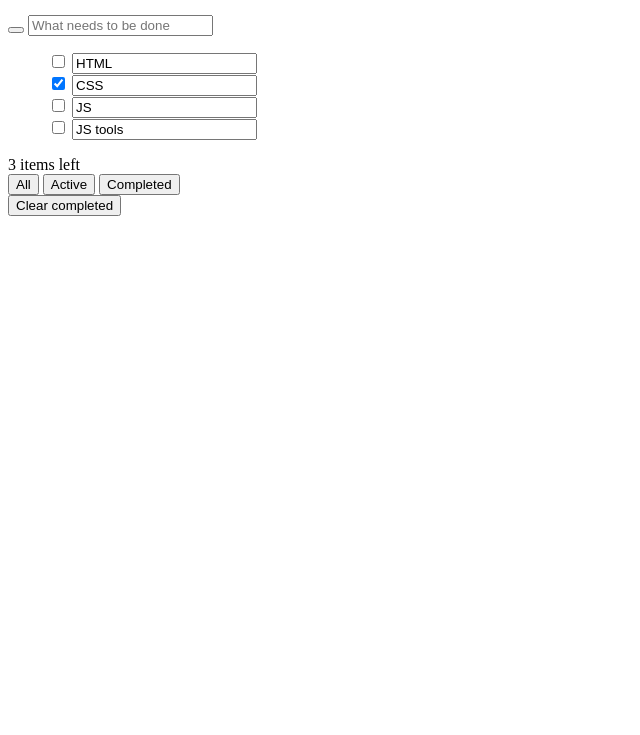
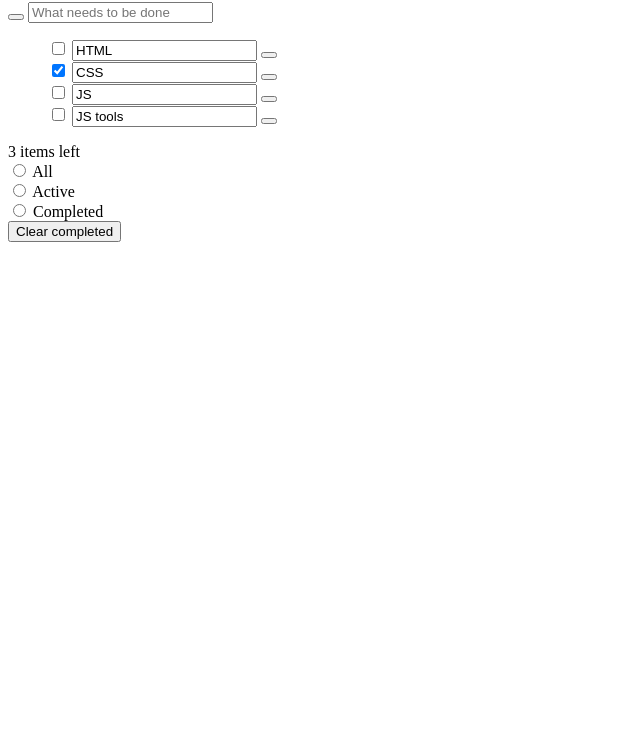
Before and after one commit to ok-technopolis-autumn-2022/Emelyanov_Pavel, a plain HTML site: page index.html in a window 1280 px wide. Shown: the part 65-800 px from the top of the page, without its empty margins (0-640 px from the left). Drawn offline with Linux system fonts and the light colour scheme.

Commit message:
Fixing tags

```diff
--- a/index.html
+++ b/index.html
@@ -7,13 +7,13 @@
         </title>
     </head>
     <body>
-        <div class="to_dos_page">
+        <section class="todos_page">
             <header class="title_of_page">
                 <h1>
                     todos
                 </h1>
             </header>
-            <section class="todos_section">
+            <main class="main_part_of_todos_app">
                 <header class="todos_lst_header">
                     <button class="btn_with_image"></button>
                     <input type="text" placeholder="What needs to be done" class="header_input">
@@ -23,18 +23,22 @@
                         <div class="item_in_list">
                             <input type="checkbox">
                             <input type="text" value="HTML" class="main_list_text">
+                            <button class="delete_btn"></button>
                         </div>
                         <div class="item_in_list">
                             <input type="checkbox" checked>
                             <input type="text" value="CSS" class="main_list_text">
+                            <button class="delete_btn"></button>
                         </div>
                         <div class="item_in_list">
                             <input type="checkbox">
                             <input type="text" value="JS" class="main_list_text">
+                            <button class="delete_btn"></button>
                         </div>
                         <div class="item_in_list">
                             <input type="checkbox">
                             <input type="text" value="JS tools" class="main_list_text">
+                            <button class="delete_btn"></button>
                         </div>
                     </ul>
                 </section>
@@ -43,9 +47,18 @@
                         <span class="items_counter">3 items left</span>
                     </div>
                     <div>
-                        <input class="btn_all" type="button" value="All">
-                        <input class="btn_active" type="button" value="Active">
-                        <input class="btn_completed" type="button" value="Completed">
+                        <div class="switcher_of_amount_of_items">
+                            <input type="radio">
+                            <span>All</span>
+                        </div>
+                        <div class="switcher_of_amount_of_items">
+                            <input type="radio">
+                            <span>Active</span>
+                        </div>
+                        <div class="switcher_of_amount_of_items">
+                            <input type="radio">
+                            <span>Completed</span>
+                        </div>
                     </div>
                     <div>
                         <button class="btn_clear">
@@ -53,7 +66,7 @@
                         </button>
                     </div>
                 </footer>
-            </section>
-        </div>
+            </main>
+        </section>
     </body>
 </html>
```
